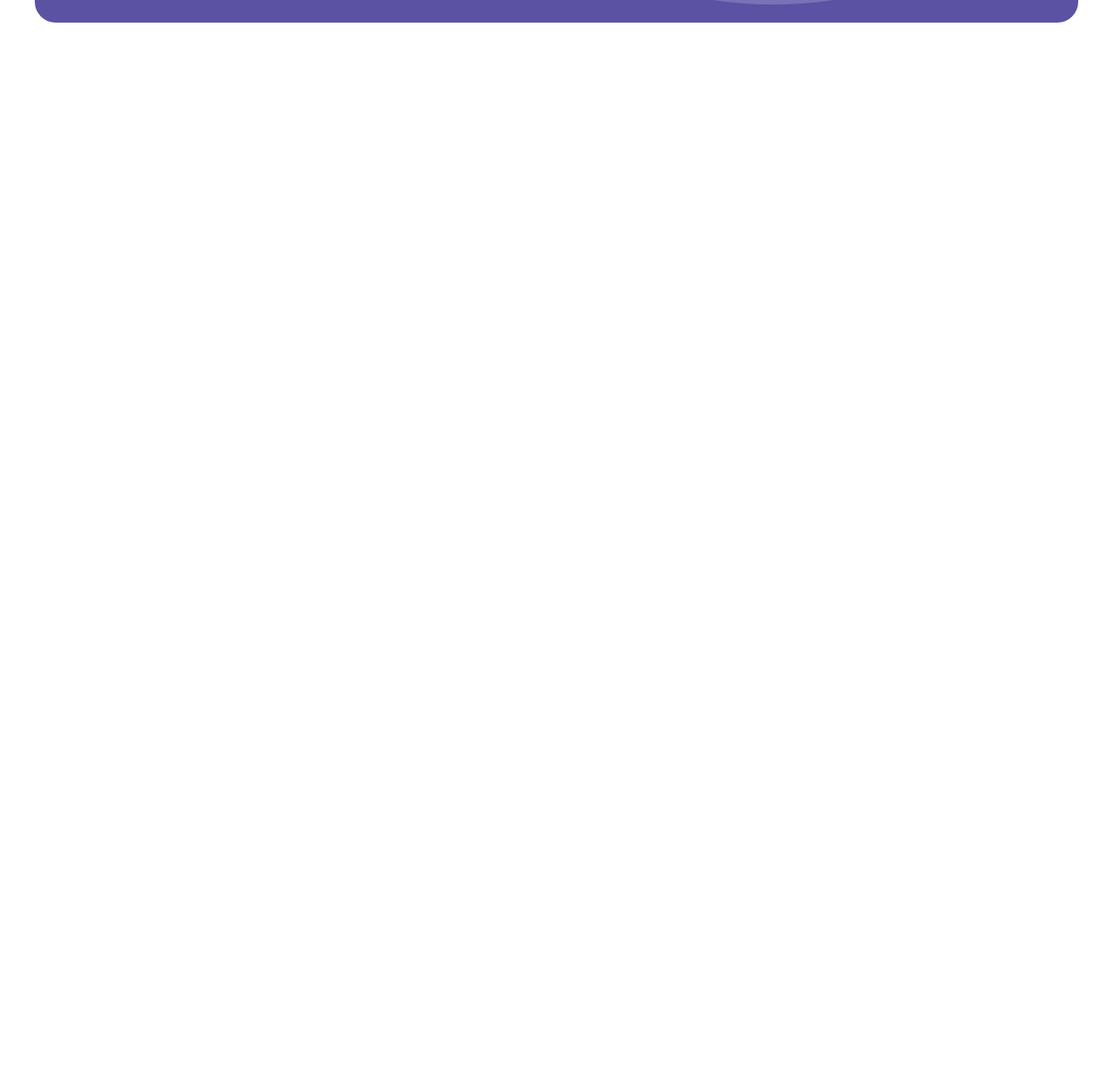
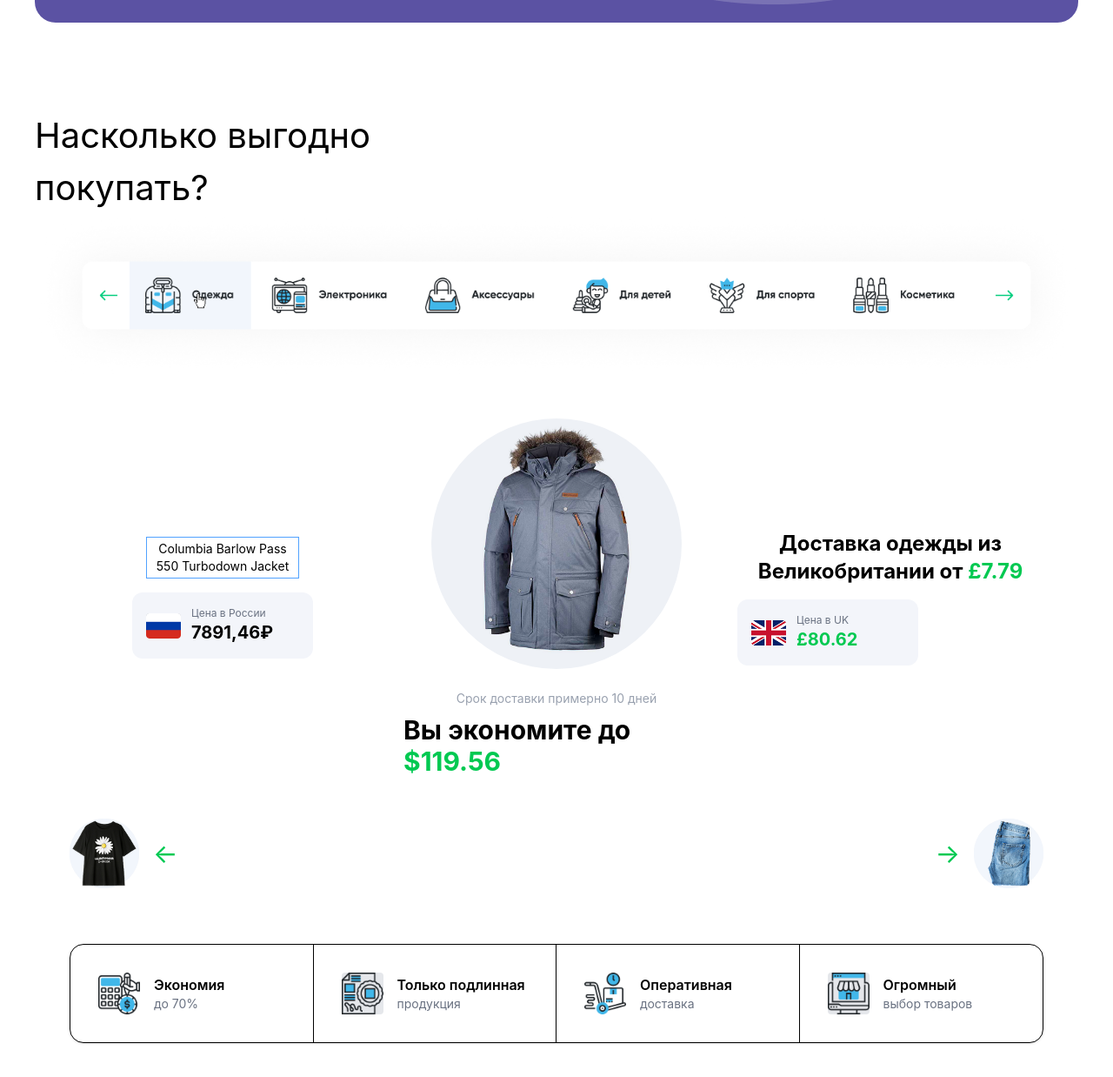
Before and after one commit to nozimnegmatov0010/branch3, a website: page index.html in a window 1280 px wide. Shown: the part 680-1918 px from the top of the page at 87% size. Before the commit the page ends 800 px from the top, so only its background shows below. Drawn offline with nearby package versions, Linux system fonts and the light colour scheme; files that its build step writes are made by us from their sources.

Commit message:
section2

```diff
--- a/index.html
+++ b/index.html
@@ -36,5 +36,201 @@
         </div>
         <img src="./src/images/Иллюстрация.png" alt="">
     </section>
+    <h1 class="text-[40px] mt-[100px]">Насколько выгодно <br> покупать?</h1>
+  <img src="./src/images/Табы.png" alt="">
+  <section class="max-w-6xl mx-auto py-12 px-4">
+
+    <!-- Верхний блок -->
+    <div class="grid grid-cols-3 items-center gap-8">
+
+        <!-- Левая карточка -->
+        <div class="flex flex-col items-center">
+
+            <div class="w-44 h-12 border border-blue-400 mb-4 flex items-center justify-center text-sm text-center">
+                <h1 >Columbia Barlow Pass 550 Turbodown Jacket</h1>
+            </div>
+
+            <div class=" bg-[#f3f5fa] rounded-xl p-4 w-52">
+                <div class="flex items-center gap-3">
+                    <div class="w-10 h-7 bg-gray-300 rounded">
+                       <img src="./src/images/фон.png" alt="">
+                    </div>
+
+                    <div>
+                        <p class="text-xs text-gray-500">
+                            Цена в России
+                        </p>
+
+                        <h3 class="font-bold text-xl">
+                            7891,46₽
+                        </h3>
+                    </div>
+                </div>
+            </div>
+
+        </div>
+
+        <!-- Центральная куртка -->
+        <div class="flex flex-col items-center">
+
+            <div class="w-72 h-72 rounded-full bg-[#eef1f6] flex items-center justify-center">
+                <img src="./src/images/Layer 1 1.png" alt="">
+            </div>
+
+            <p class="text-gray-400 mt-6 text-sm">
+                Срок доставки примерно 10 дней
+            </p>
+
+            <h3 class="text-3xl font-bold mt-2">
+                Вы экономите до
+                <span class="text-green-500">$119.56</span>
+            </h3>
+
+        </div>
+
+        <!-- Правая карточка -->
+        <div class="hidden lg:block flex flex-col items-center">
+
+            <h2 class="text-2xl font-bold text-center mb-4">
+                Доставка одежды из
+                Великобритании от
+                <span class="text-green-500">£7.79</span>
+            </h2>
+
+            <div class="bg-[#f3f5fa] rounded-xl p-4 w-52">
+                <div class="flex items-center gap-3">
+
+                    <div class="w-10 h-7 bg-gray-300 rounded">
+                        <img src="./src/images/фон (1).png" alt="">
+                    </div>
+
+                    <div>
+                        <p class="text-xs text-gray-500">
+                            Цена в UK
+                        </p>
+
+                        <h3 class="font-bold text-xl text-green-500">
+                            £80.62
+                        </h3>
+                    </div>
+
+                </div>
+            </div>
+
+        </div>
+
+    </div>
+
+    <!-- Боковые товары -->
+    <div class="flex justify-between items-center mt-12">
+
+        <div class="flex items-center gap-4">
+
+            <div class="w-20 h-20 rounded-full bg-[#eef1f6] flex items-center justify-center">
+                <img src="./src/images/Футболка.png" alt="">
+            </div>
+
+            <span class="text-green-500 text-3xl">
+                ←
+            </span>
+
+        </div>
+
+        <div class="flex items-center gap-4">
+
+            <span class="text-green-500 text-3xl">
+                →
+            </span>
+
+            <div class="w-20 h-20 rounded-full bg-[#eef1f6] flex items-center justify-center">
+                <img src="./src/images/Джинсы.png" alt="">
+            </div>
+
+        </div>
+
+    </div>
+
+    <!-- Преимущества -->
+    <div class="mt-16 bg-white rounded-2xl shadow-sm border">
+
+        <div class="grid md:grid-cols-4">
+
+            <div class="flex items-center gap-4 p-8 border-r">
+
+                <div class="w-12 h-12 bg-gray-200 rounded">
+                    <img src="./src/images/Иконка.png" alt="">
+                </div>
+
+                <div>
+                    <h4 class="font-semibold">
+                        Экономия
+                    </h4>
+
+                    <p class="text-sm text-gray-500">
+                        до 70%
+                    </p>
+                </div>
+
+            </div>
+
+            <div class="flex items-center gap-4 p-8 border-r">
+
+                <div class="w-12 h-12 bg-gray-200 rounded">
+                    <img src="./src/images/Group 2.png" alt="">
+                </div>
+
+                <div>
+                    <h4 class="font-semibold">
+                        Только подлинная
+                    </h4>
+
+                    <p class="text-sm text-gray-500">
+                        продукция
+                    </p>
+                </div>
+
+            </div>
+
+            <div class="flex items-center gap-4 p-8 border-r">
+
+                <div class="w-12 h-12 bg-gray-200 rounded">
+                    <img src="./src/images/Иконка (1).png" alt="">
+                </div>
+
+                <div>
+                    <h4 class="font-semibold">
+                        Оперативная
+                    </h4>
+
+                    <p class="text-sm text-gray-500">
+                        доставка
+                    </p>
+                </div>
+
+            </div>
+
+            <div class="flex items-center gap-4 p-8">
+
+                <div class="w-12 h-12 bg-gray-200 rounded">
+                    <img src="./src/images/Group 4 (1).png" alt="">
+                </div>
+
+                <div>
+                    <h4 class="font-semibold">
+                        Огромный
+                    </h4>
+
+                    <p class="text-sm text-gray-500">
+                        выбор товаров
+                    </p>
+                </div>
+
+            </div>
+
+        </div>
+
+    </div>
+
+</section>
 </body>
 </html>
```
Also changed, not shown: src/images/Group 2.png (added), src/images/Group 4 (1).png (added), src/images/Layer 1 1.png (added), src/images/image.png (added), src/images/Джинсы.png (added), src/images/Иконка (1).png (added), src/images/Иконка.png (added), src/images/Табы.png (added), src/images/Футболка.png (added), src/images/фон (1).png (added), src/images/фон.png (added).
